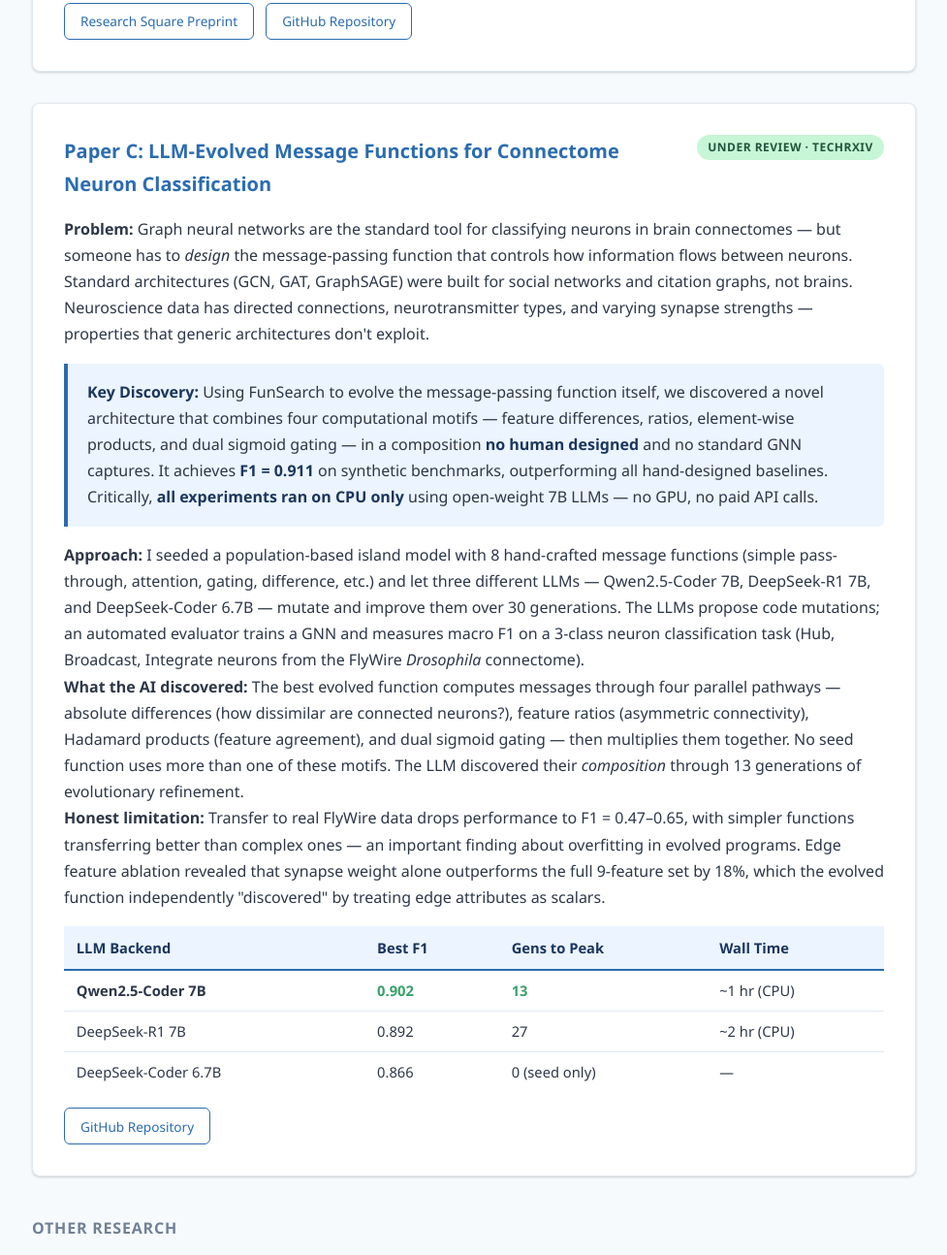
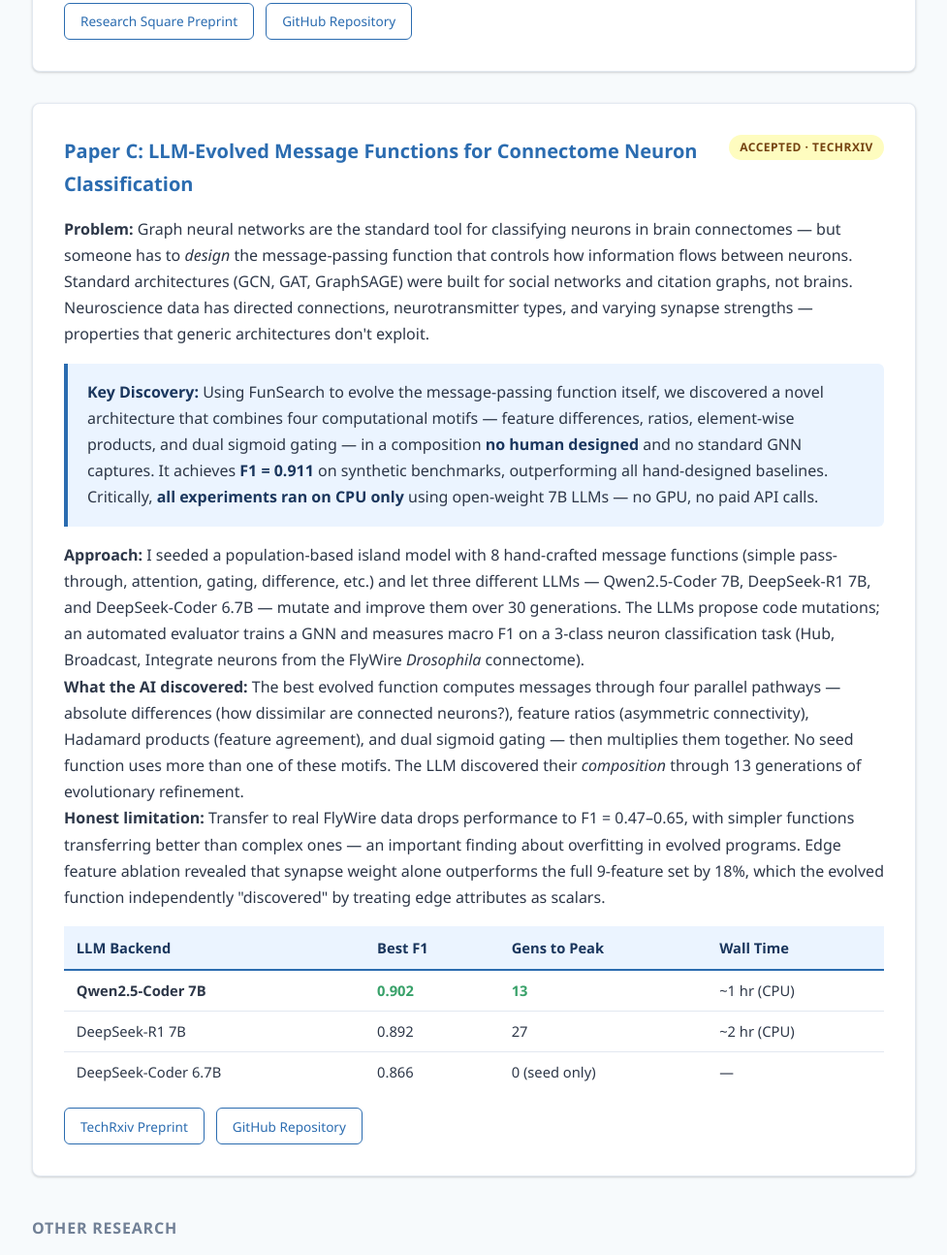
Before and after one commit to jknight137/jknight137.github.io, a plain HTML site: page research_portfolio.html in a window 1280 px wide. Shown: the part 2731-4025 px from the top of the page at 97% size, without its empty margins (151-1128 px from the left). Drawn offline with Linux system fonts and the light colour scheme.

Commit message:
Paper C accepted at TechRxiv - update badge and add preprint link

```diff
--- a/research_portfolio.html
+++ b/research_portfolio.html
@@ -646,7 +646,7 @@
               Paper C: LLM-Evolved Message Functions for Connectome Neuron
               Classification
             </h3>
-            <span class="badge badge-submitted">Under Review · TechRxiv</span>
+            <span class="badge badge-preprint">Accepted · TechRxiv</span>
           </div>
 
           <p>
@@ -736,6 +736,10 @@
           </table>
 
           <div class="links-row">
+            <a
+              href="https://www.techrxiv.org/users/1031756/articles/1391621-llm-evolved-message-functions-for-connectome-neuron-classification"
+              >TechRxiv Preprint</a
+            >
             <a href="https://github.com/jknight137/gnn-funsearch"
               >GitHub Repository</a
             >
```
